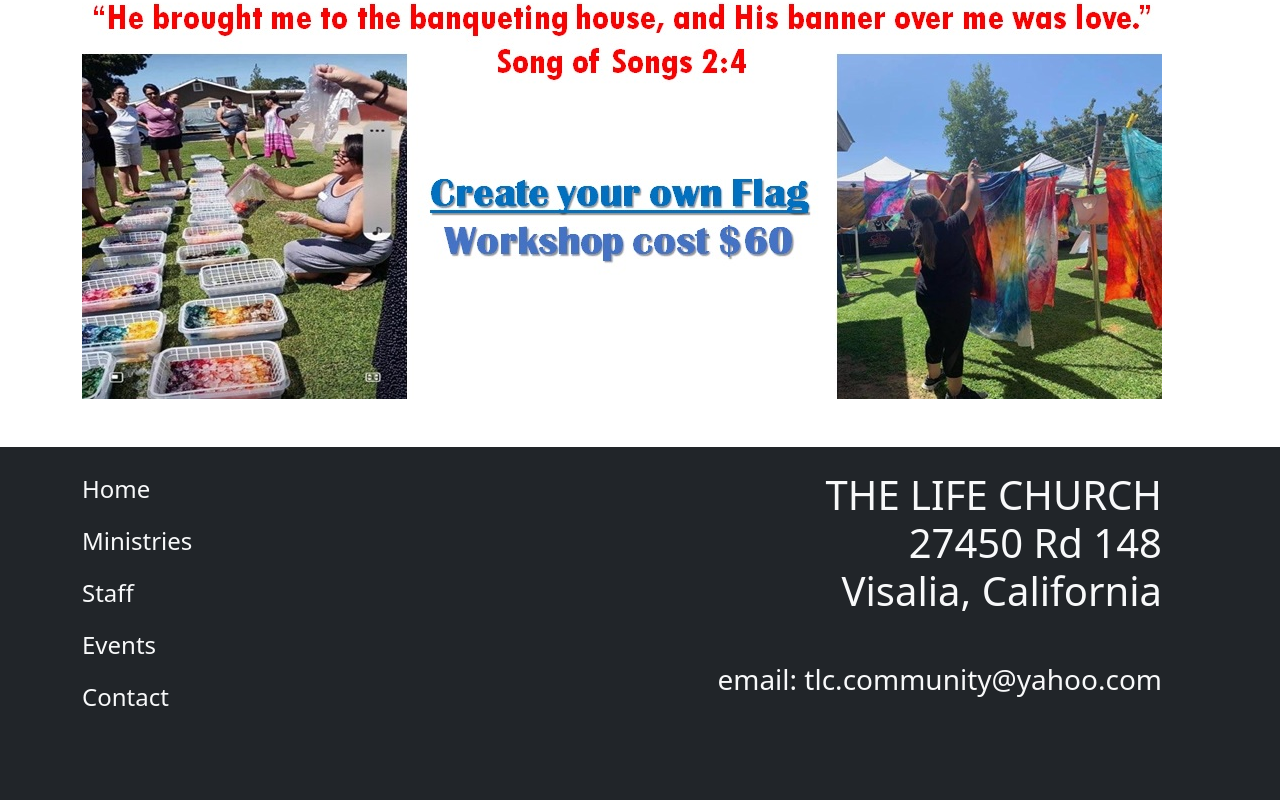
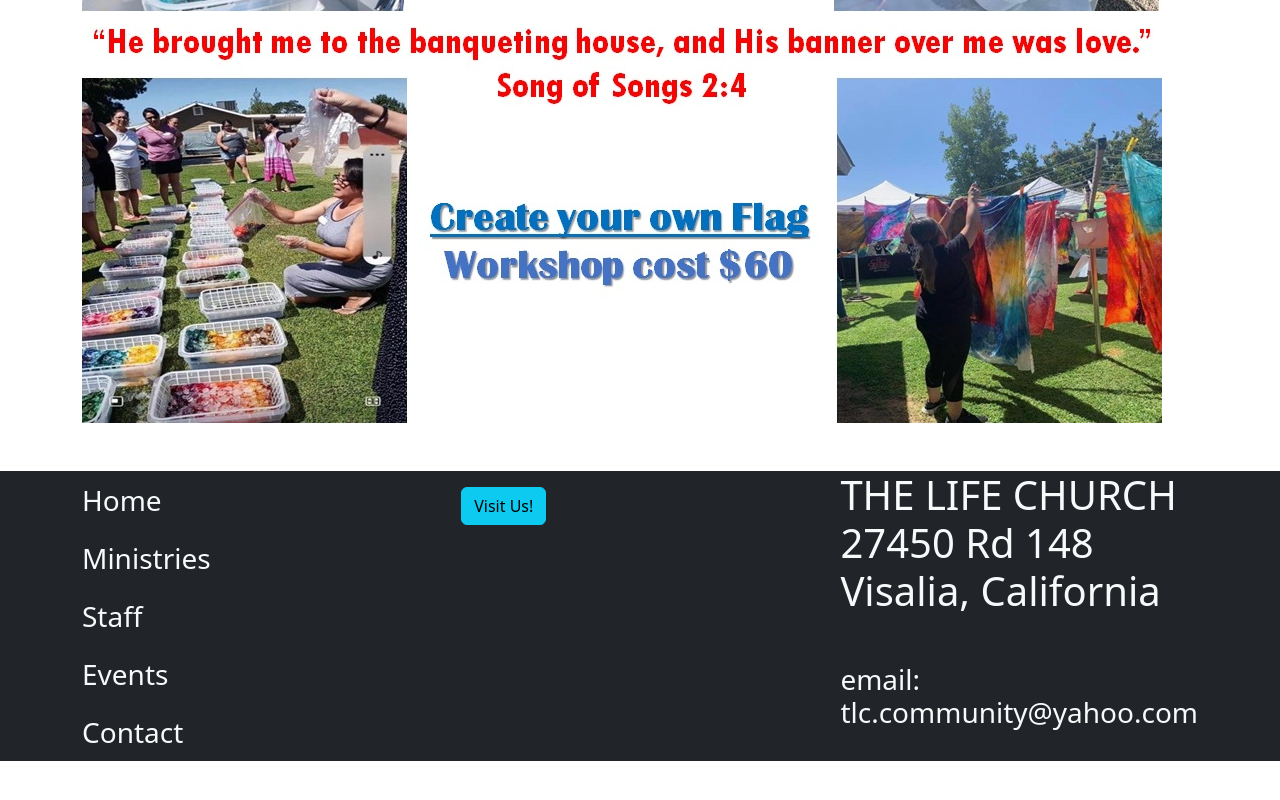
Before and after one commit to PastorJoseph/The-Life-Church-Visalia, a plain HTML site: page events.html in a window 1280 px wide. Shown: the part 4745-5545 px from the top of the page. After the commit the page ends 5506 px from the top, so only its background shows below. Drawn offline with nearby package versions, Linux system fonts and the light colour scheme.

```diff
--- a/events.html
+++ b/events.html
@@ -4,6 +4,7 @@
     <meta charset="utf-8">
     <meta name="viewport" content="width=device-width, initial-scale=1">
     <title>The Life Church Visalia</title>
+    <link rel="stylesheet" href="style.css">
     <link href="https://cdn.jsdelivr.net/npm/bootstrap@5.2.2/dist/css/bootstrap.min.css" rel="stylesheet" integrity="sha384-Zenh87qX5JnK2Jl0vWa8Ck2rdkQ2Bzep5IDxbcnCeuOxjzrPF/et3URy9Bv1WTRi" crossorigin="anonymous">
     <script defer src="https://cdn.jsdelivr.net/npm/bootstrap@5.2.2/dist/js/bootstrap.bundle.min.js" integrity="sha384-OERcA2EqjJCMA+/3y+gxIOqMEjwtxJY7qPCqsdltbNJuaOe923+mo//f6V8Qbsw3" crossorigin="anonymous"></script>
   </head>
@@ -70,11 +71,13 @@
 
 </body>
 <section>
-    <footer class="bg-dark text-light">
+  <section>
+    <footer class="bg-dark text-light ">
     <div class="container">
-        <div class="d-flex">
-        <div class="box py-3">
-          <ul class="navbar-nav ms-auto fs-4">
+      <div class="row">
+        <div class="col">
+          <div class="box">
+            <ul class="position-relative bottom-0 start-0  navbar-nav ms-auto fs-3">
               <li class="navbar-item">
                 <a class="nav-link" href="index.html" class="nav-link">Home</a>
               </li>
@@ -92,25 +95,19 @@
               </li>
             </ul>
           </div>
-
-        <div class="container">
-          <div class="box">
-            <h1 class="text-end p-4 ">THE LIFE CHURCH <br>  27450 Rd 148 <br> Visalia, California <br><br> <p class="fs-3">email: tlc.community@yahoo.com</p></h1>
-            <h1 class="text-end p-4 fs-4"> </h1>
+        </div>
+        <div class="col">
+          <div class="box pt-3">
+            <a href="https://goo.gl/maps/gzrwg4f1bQTw1qQh8" target="_blank" class="btn btn-info px-" role="button">Visit Us!</a>
           </div>
         </div>
-
-          <!-- <div class="box">
-            <img class="p-4 img-fluid" src="img/TLCLogo1 - EKG Cross.jpg" alt="">
-          </div>  -->
-
-          <!-- <div class="box">
-            <h2 class="py-4">THE LIFE CHURCH Located at 27450 Rd 148 <br> in Visalia, California <br><br>
-             <br> </h2>
-          </div> -->
+          <div class="col">
+          <div class="box">
+            <h1>THE LIFE CHURCH <br>  27450 Rd 148 <br> Visalia, California <br><br> <p class="fs-3">email: tlc.community@yahoo.com</p></h1>
           </div>
         </div>
-
+      </div>
+    </div>
     </footer>
   </section>
 
--- /dev/null
+++ b/style.css
@@ -0,0 +1,31 @@
+
+
+  @media (min-width: 576px) {
+    body::before {
+      content: "SM";
+    }
+  }
+
+  @media (min-width: 768px) {
+    body::before {
+      content: "MD";
+    }
+  }
+
+  @media (min-width: 992px) {
+    body::before {
+      content: "LG";
+    }
+  }
+
+  @media (min-width: 1200px) {
+    body::before {
+      content: "XL";
+    }
+  }
+
+  @media (min-width: 1400px) {
+    body::before {
+      content: "XXL";
+    }
+  }
```
Also changed, not shown: index.html (+1 -0 lines), ministries.html (+17 -9 lines), staff.html (+1 -0 lines). Lines whose indentation alone changed are shown as unchanged.
